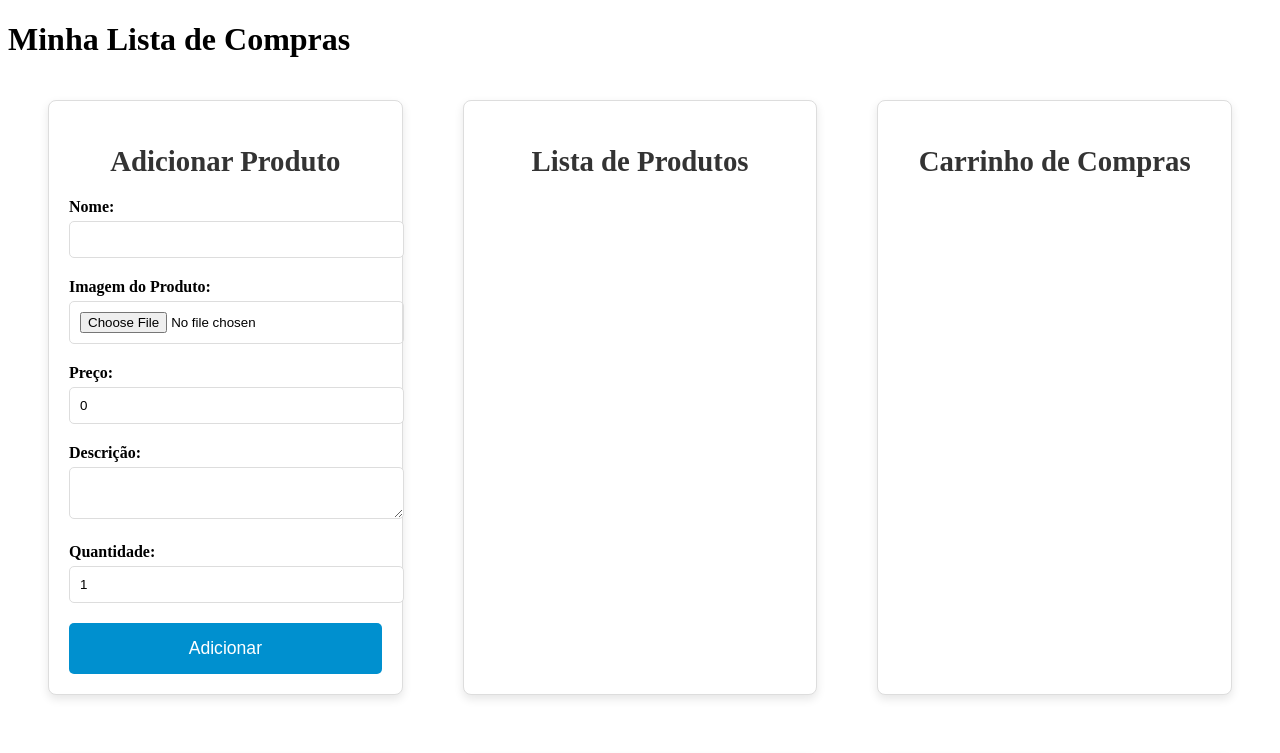
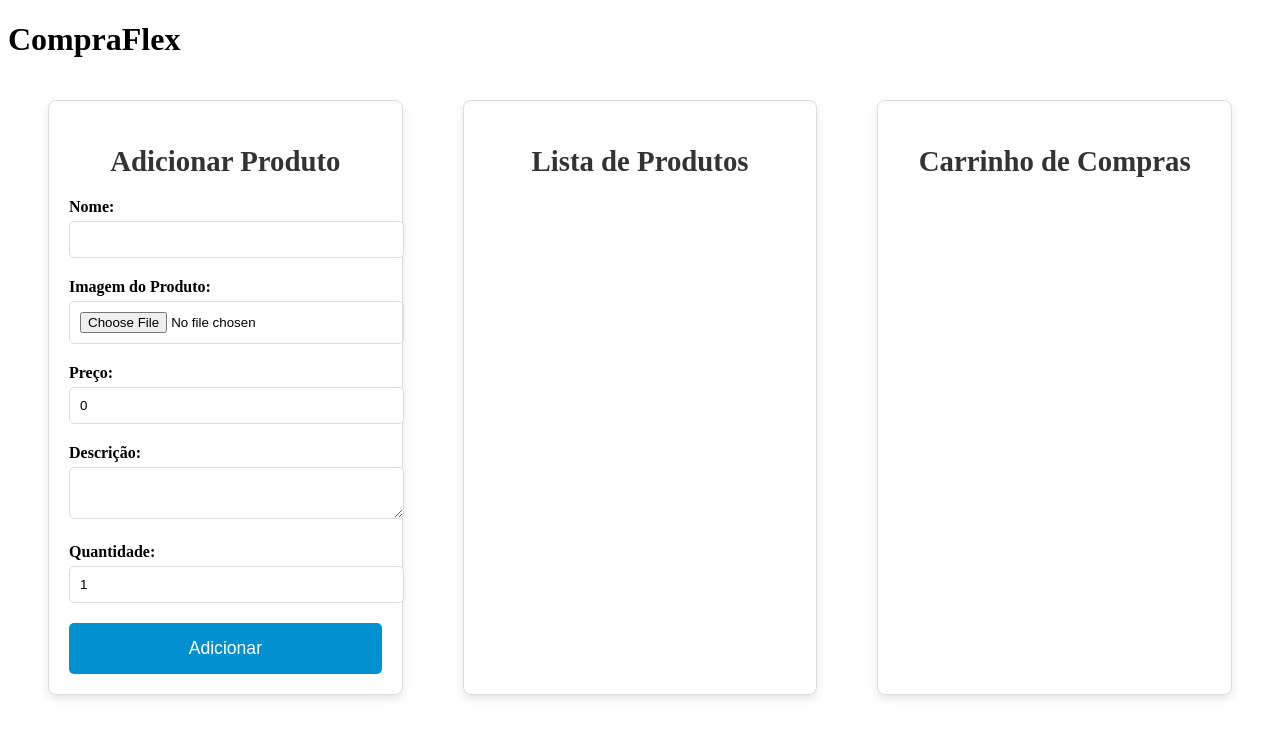
Before and after one commit to WillianDias1/Lista_de_Compras, an Angular app: page /mercado in a window 1280 px wide. Shown: the top 753 px of the page. Built offline with nearby package versions, Linux system fonts and the light colour scheme.

Commit message:
fix: alteração de botão - remover item

```diff
--- a/src/app/app.component.html
+++ b/src/app/app.component.html
@@ -1,6 +1,6 @@
 <router-outlet>
   <div class="main-container">
-    <h1>Minha Lista de Compras</h1>
+    <h1>CompraFlex</h1>
 
     <app-mercado></app-mercado>
   </div>
--- a/src/app/mercado/mercado.component.html
+++ b/src/app/mercado/mercado.component.html
@@ -47,7 +47,7 @@
         <p>Quantidade: {{ item.quantity }}</p>
 
         <button (click)="editItem(item)">Editar</button>
-        <button (click)="removeItem(item)"><i class="fa fa-trash"></i></button>
+        <button (click)="removeItem(item)">Remover Item<i class="fa fa-trash"></i></button>
         <button (click)="addToCart(item)">Adicionar ao Carrinho</button>
       </div>
     </div>
--- a/src/index.html
+++ b/src/index.html
@@ -2,7 +2,7 @@
 <html lang="en">
 <head>
   <meta charset="utf-8">
-  <title>ListaDeCompras</title>
+  <title>CompraFlex</title>
   <base href="/">
   <meta name="viewport" content="width=device-width, initial-scale=1">
   <link rel="icon" type="image/x-icon" href="favicon.ico">
```
